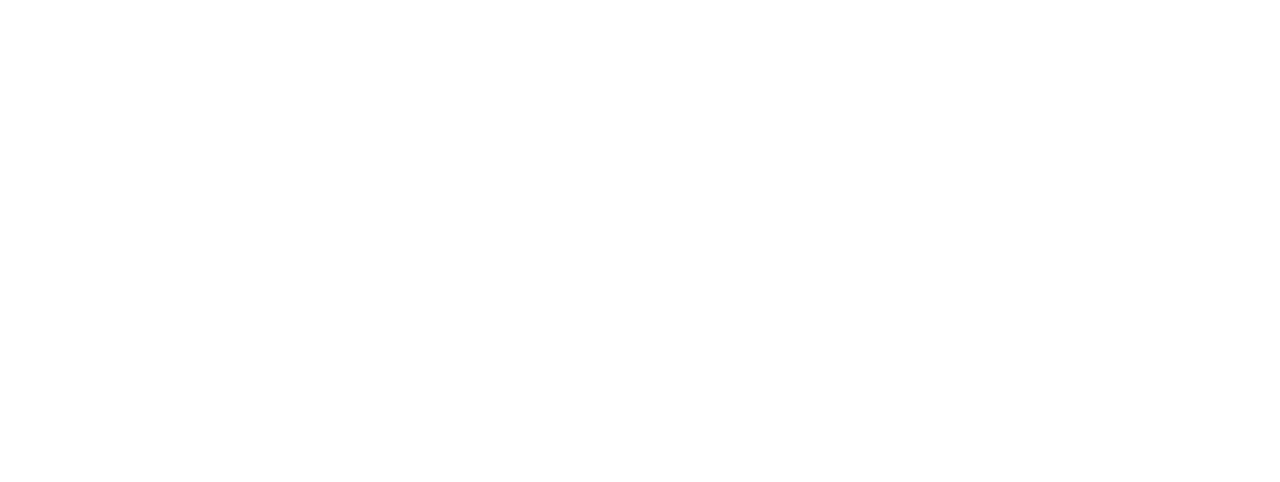
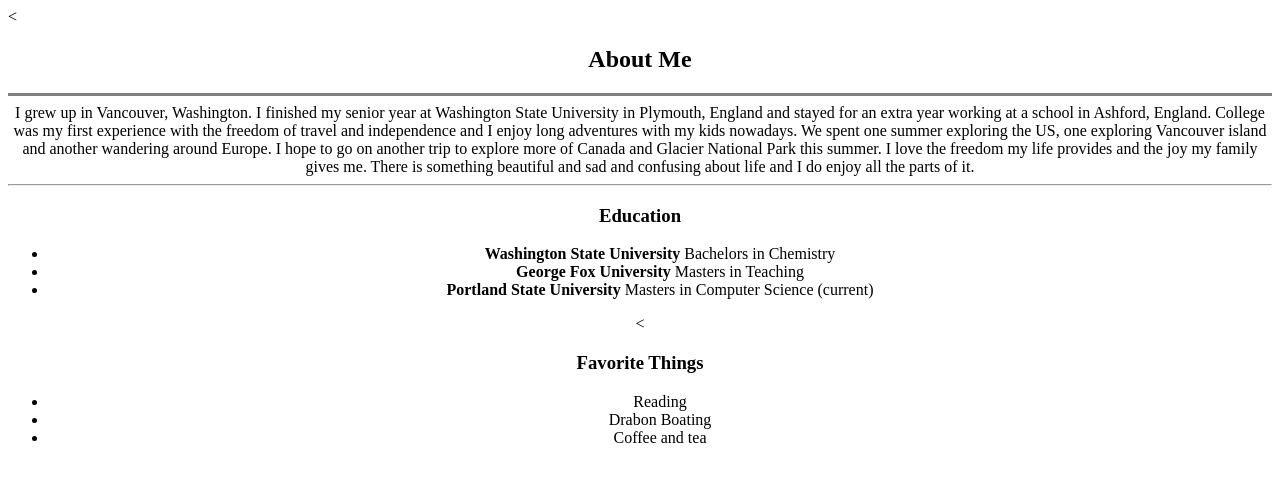
Before and after one commit to feigion/feigion.github.io, a plain HTML site: page about.html in a window 1280 px wide. Drawn offline with Linux system fonts and the light colour scheme.

Commit message:
text and layout work

```diff
--- a/about.html
+++ b/about.html
@@ -0,0 +1,37 @@
+<<!DOCTYPE html>
+<html lang="en" dir="ltr">
+  <head>
+    <meta charset="utf-8">
+    <title></title>
+  </head>
+  <body>
+    <center>
+
+    <h2> About Me</h2>
+    <hr size=3 noshade>
+    I grew up in Vancouver, Washington.  I finished my senior year at Washington State
+    University in Plymouth, England and stayed for an extra year working at a school
+    in Ashford, England.  College was my first experience with the freedom of travel and independence
+    and I enjoy long adventures with my kids nowadays.  We spent one summer exploring the US, one exploring
+    Vancouver island and another wandering around Europe. I hope to go on another
+    trip to explore more of Canada and Glacier National Park this summer. I love the
+    freedom my life provides and the joy my family gives me.  There is something beautiful
+    and sad and confusing about life and I do enjoy all the parts of it.
+
+    <hr>
+    <h3>Education</h3>
+    <ul>
+    <li><strong>Washington State University</strong> Bachelors in Chemistry</li>
+    <li><strong>George Fox University</strong> Masters in Teaching</li>
+    <li><strong>Portland State University</strong> Masters in Computer Science (current)</li>
+    </ul>
+
+    <<h3>Favorite Things</h3>
+    <ul>
+      <li>Reading</li>
+      <li>Drabon Boating</li>
+      <li>Coffee and tea</li>
+      </ul>
+</center>
+  </body>
+</html>
--- a/index.html
+++ b/index.html
@@ -1,17 +1,13 @@
+<!DOCTYPE html>
 <html lang="en-US">
-
 
 <head>
   <meta charset="utf-8">
-    <title>Jenn's Portfolio. Magic</title>
-
-
-    <linkrel="stylesheet"type="text/css"href="https://cdnjs.cloudflare.com/ajax/libs/twitter-bootstrap/4.0.0/css/bootstrap.min.css"/>
-        <script type="text/javascript"
-        src="https://cdnjs.cloudflare.com/ajax/libs/twitter-bootstrap/4.0.0/js/bootstrap.min.js">
+  <title>🌲Jenn's Portfolio. Magic</title>
+  <meta name="description" <linkrel="stylesheet" type="text/css" href="https://cdnjs.cloudflare.com/ajax/libs/twitter-bootstrap/4.0.0/css/bootstrap.min.css" />
+  <script type="text/javascript" src="https://cdnjs.cloudflare.com/ajax/libs/twitter-bootstrap/4.0.0/js/bootstrap.min.js">
   </script>
 </head>
-
 
 
 <body>
@@ -32,7 +28,15 @@
       </div>
     </nav>
   </header>
-
+  <img src="https://www.facebook.com/photo.php?fbid=10213907715600546&set=t.515076387&type=3&size=328%2C508" alt="Jenn profile picture" />
+  <h2> Jennifer Gross. </h2>
+  <h3>Full Stack Developer</h3>
+  <p>Motivated to learn and create.</p>
+  <hr>
+  <p>
+    <em>The only constant is change.</em> -Heraclitus
+  </p>
+  <br>
 
 
 
```
Lines whose indentation alone changed are shown as unchanged.
